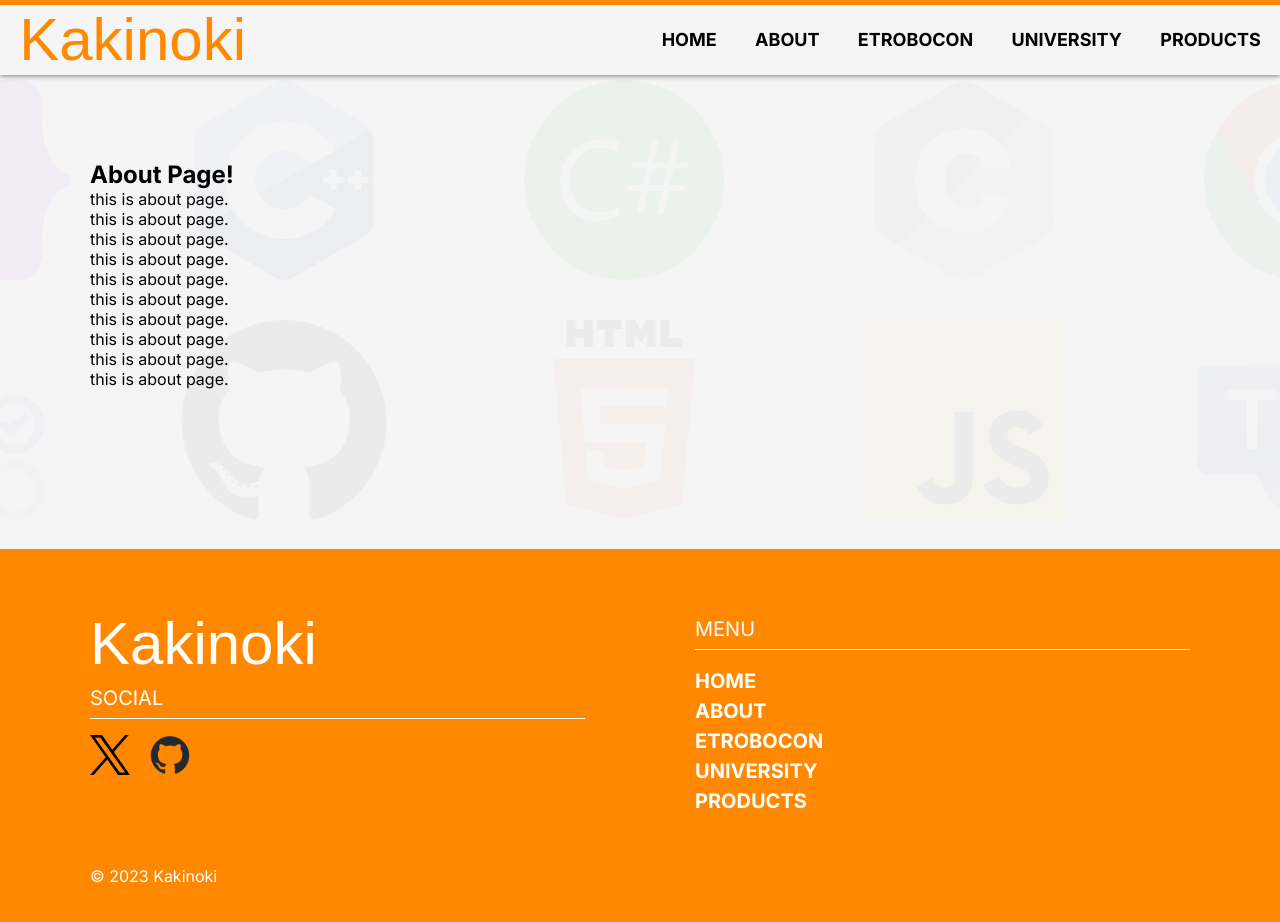
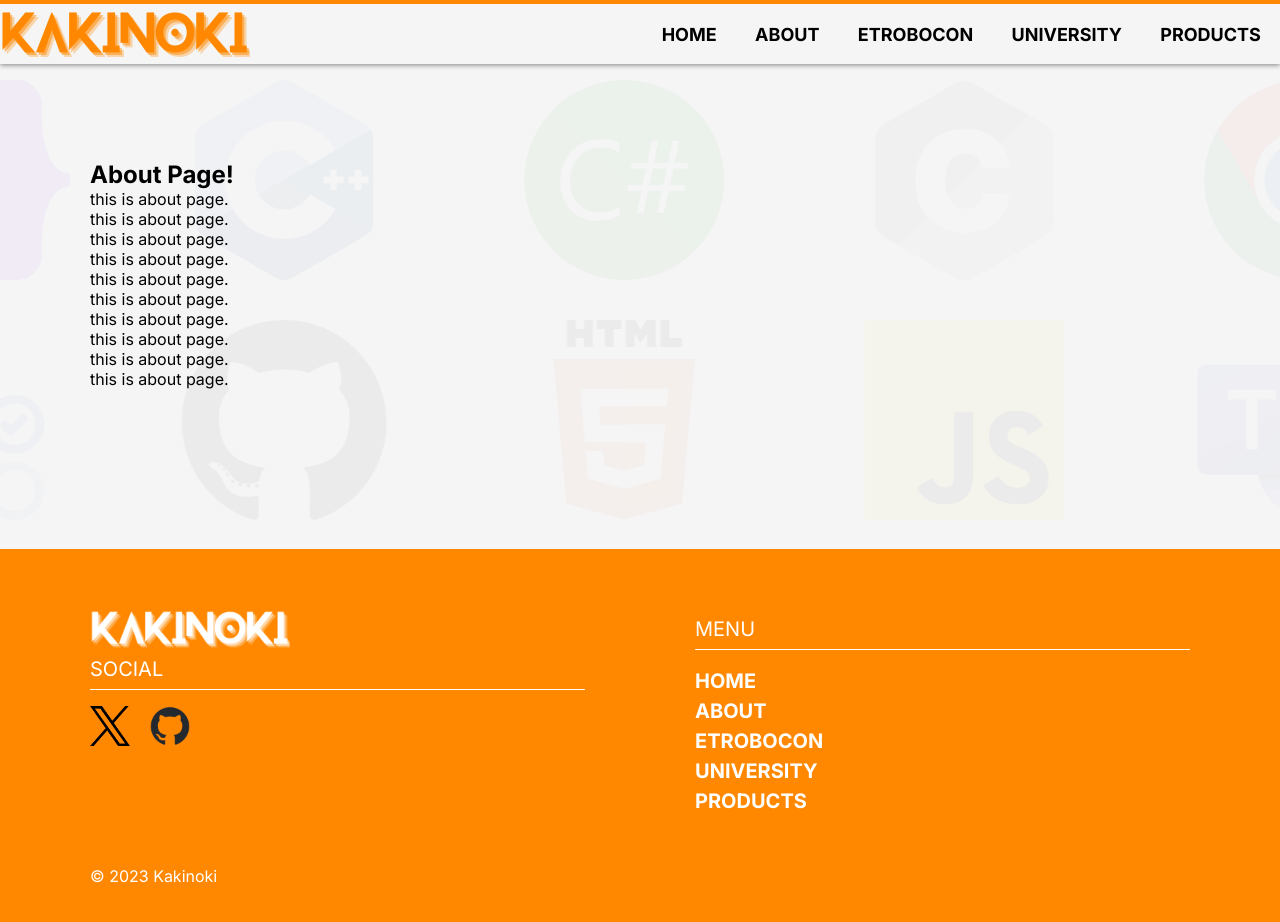
Before and after one commit to KakinokiKanta/about-kakinoki, a Next.js app: page /about in a window 1280 px wide. Shown: the top 922 px of the page. Built offline with nearby package versions, Linux system fonts and the light colour scheme; a web font is replaced by a local one.

Commit message:
ロゴの置き換えとリンクをつけた

```diff
--- a/src/app/globals.css
+++ b/src/app/globals.css
@@ -14,7 +14,7 @@ html {
 
 main {
   position: relative;
-  margin-top: 70px;
+  margin-top: 64px;
 }
 
 section {
@@ -27,8 +27,11 @@ p {
   font-size: 16px;
 }
 
-@media (width <= 768px) {
+@media (width <= 1000px) {
   main {
-    margin-top: 58px;
+    margin-top: 46px;
   }
 }
+
+@media (width <= 768px) {
+}
--- a/src/components/Footer/Footer.module.css
+++ b/src/components/Footer/Footer.module.css
@@ -22,9 +22,10 @@
   width: 45%;
 }
 
-.name {
-  font-size: 60px;
-  width: 100%;
+.logo {
+  position: relative;
+  width: 200px;
+  height: 40px;
 }
 
 .subtitle {
--- a/src/components/Footer/index.tsx
+++ b/src/components/Footer/index.tsx
@@ -22,9 +22,16 @@ export const Footer = () => {
     <footer className={styles.footer}>
       <div className={styles.container}>
         <div className={styles.vercel}>
-          <div className={`${styles.name} ${alumiSansCollegiateOne.className}`}>
-            Kakinoki
-          </div>
+          <a href={"/"} className={styles.logo}>
+            <Image
+              src="/icons/Kakinoki-logo-white.png"
+              alt="my logo"
+              fill
+              style={{
+                objectFit: "cover",
+              }}
+            />
+          </a>
           <div className={styles.subtitle}>SOCIAL</div>
           <div className={styles.icons}>
             {ICONS_PATH.map((item) => {
--- a/src/components/Header/Header.module.css
+++ b/src/components/Header/Header.module.css
@@ -2,25 +2,28 @@
   position: fixed;
   top: 0;
   width: 100%;
-  height: 70px;
+  height: 60px;
   z-index: 1000;
   /* background-color: rgba(0, 0, 0, 0.5); */
   background-color: #f5f5f5;
   box-shadow: 0 1px 5px gray;
-  border-top: 5px solid #f80;
+  border-top: 4px solid #f80;
 }
 
 .container {
+  position: absolute;
   display: flex;
   width: 100%;
+  height: 100%;
   justify-content: space-between;
   align-items: center;
+  margin: auto;
 }
 
-.home {
-  margin: 0 1.2rem;
-  font-size: 60px;
-  color: #f80;
+.logo {
+  position: relative;
+  width: 250px;
+  height: 50px;
 }
 
 .nav {
@@ -64,11 +67,12 @@
 
 @media (width <= 1000px) {
   .header {
-    height: 58px;
+    height: 42px;
   }
 
-  .home {
-    font-size: 48px;
+  .logo {
+    width: 175px;
+    height: 35px;
   }
 
   .nonav {
--- a/src/components/Header/index.tsx
+++ b/src/components/Header/index.tsx
@@ -3,9 +3,9 @@
 import Link from "next/link";
 import { useState } from "react";
 import styles from "./Header.module.css";
-import { alumiSansCollegiateOne } from "@/lib/fontManager";
 import { Menu } from "../Icons";
 import { HEADER_ITEMS } from "@/utils/links";
+import Image from "next/image";
 
 export const Header = () => {
   const [isOpen, setIsOpen] = useState(false);
@@ -13,9 +13,16 @@ export const Header = () => {
   return (
     <header className={styles.header}>
       <div className={styles.container}>
-        <div className={`${alumiSansCollegiateOne.className} ${styles.home}`}>
-          Kakinoki
-        </div>
+        <a href={"/"} className={styles.logo}>
+          <Image
+            src="/icons/Kakinoki-logo-ora.png"
+            alt="my logo"
+            fill
+            style={{
+              objectFit: "cover",
+            }}
+          />
+        </a>
         <div className={styles.humburger} onClick={() => setIsOpen(!isOpen)}>
           <Menu isOpen={isOpen} />
         </div>
```
Also changed, not shown: public/icons/Kakinoki-logo-ora.png (added), public/icons/Kakinoki-logo-white.png (added).
